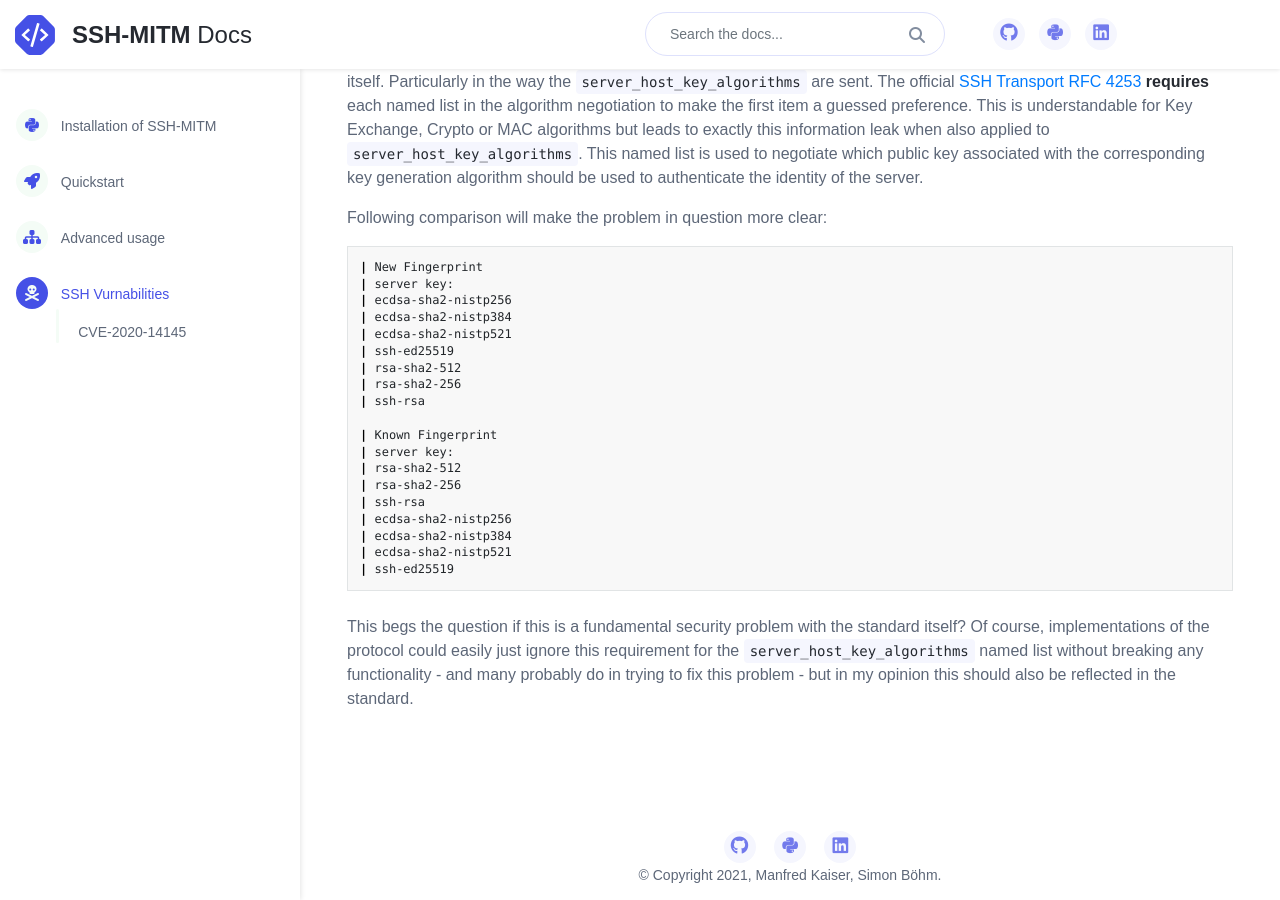
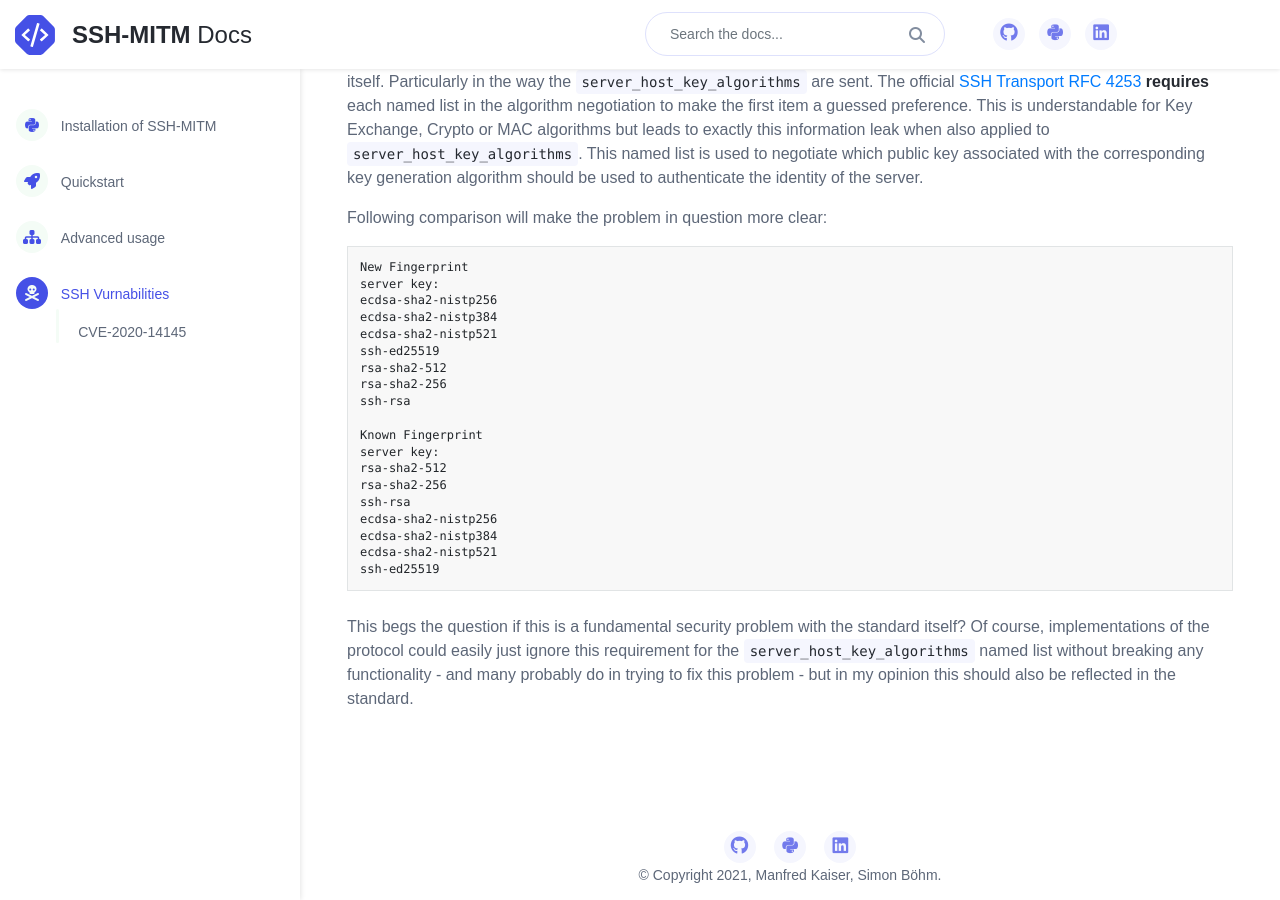
Before and after one commit to ssh-mitm/ssh-mitm, a Sphinx documentation site: the page built from doc/spoofing.rst, in a window 1280 px wide and 900 px high, scrolled down 1033 px. Built offline with Sphinx 7.4.7, drawn with Linux system fonts in a browser that asks for light colours; nearby versions of some CDN libraries.

Commit message:
Site restructuring

```diff
--- a/doc/spoofing.rst
+++ b/doc/spoofing.rst
@@ -63,25 +63,25 @@ Following comparison will make the problem in question more clear:
 
 .. code-block:: bash
 
-    | New Fingerprint
-    | server key:
-    | ecdsa-sha2-nistp256
-    | ecdsa-sha2-nistp384
-    | ecdsa-sha2-nistp521
-    | ssh-ed25519
-    | rsa-sha2-512
-    | rsa-sha2-256
-    | ssh-rsa
+    New Fingerprint
+    server key:
+    ecdsa-sha2-nistp256
+    ecdsa-sha2-nistp384
+    ecdsa-sha2-nistp521
+    ssh-ed25519
+    rsa-sha2-512
+    rsa-sha2-256
+    ssh-rsa
 
-    | Known Fingerprint
-    | server key:
-    | rsa-sha2-512
-    | rsa-sha2-256
-    | ssh-rsa
-    | ecdsa-sha2-nistp256
-    | ecdsa-sha2-nistp384
-    | ecdsa-sha2-nistp521
-    | ssh-ed25519
+    Known Fingerprint
+    server key:
+    rsa-sha2-512
+    rsa-sha2-256
+    ssh-rsa
+    ecdsa-sha2-nistp256
+    ecdsa-sha2-nistp384
+    ecdsa-sha2-nistp521
+    ssh-ed25519
 
 ..
     commented out
```
